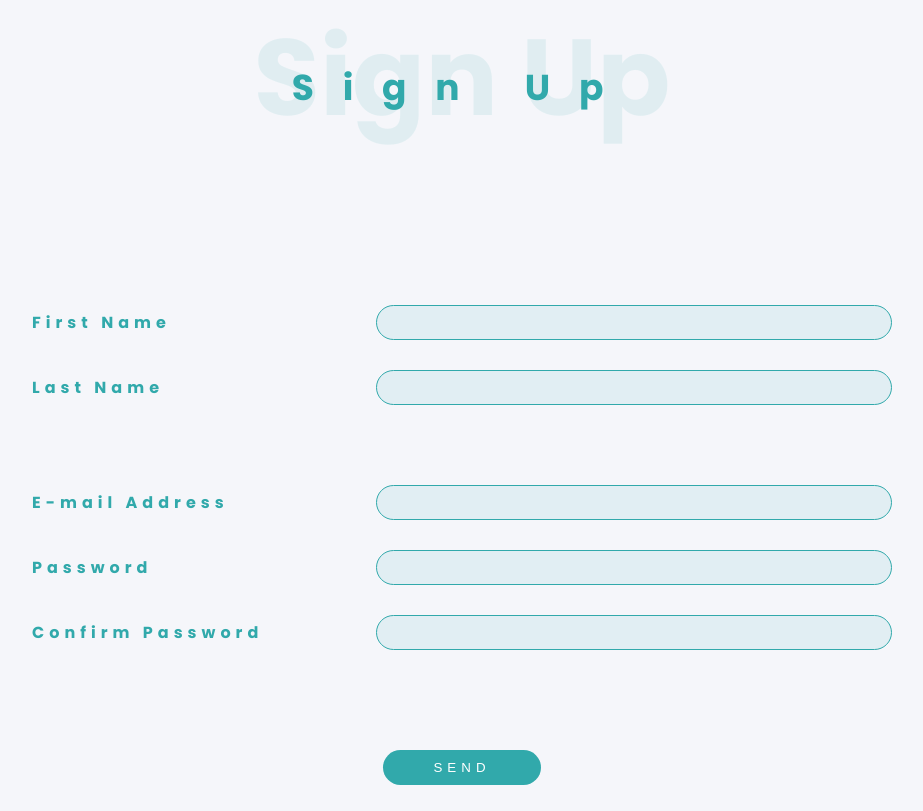
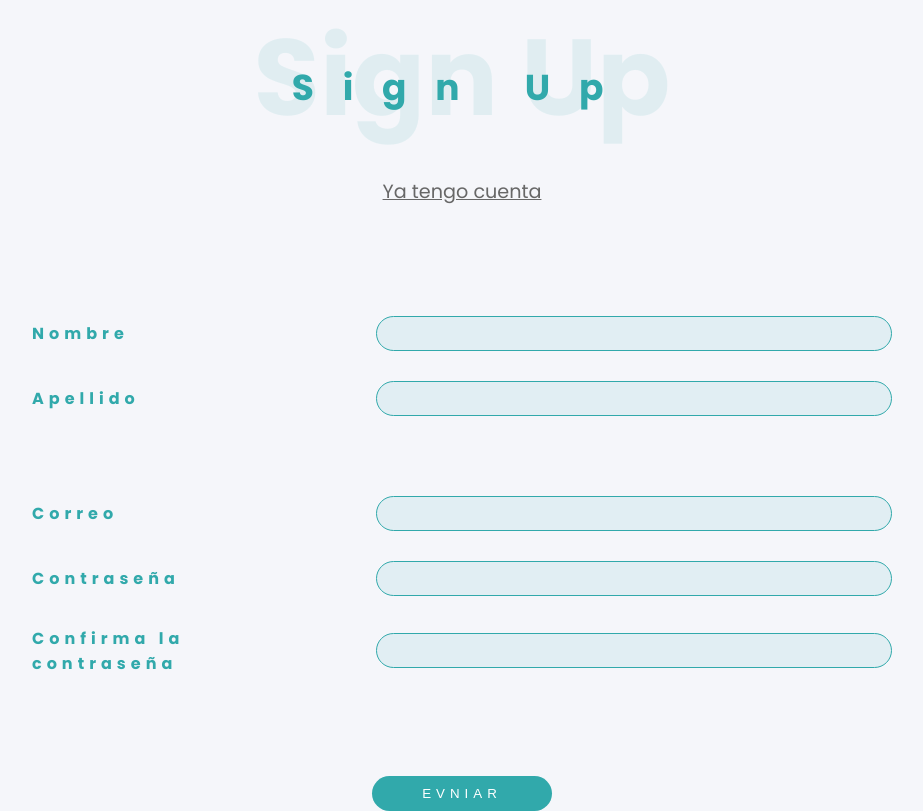
Before and after one commit to AgendaMaster/proyecto-front, a React (Create React App) app: page /sign-up in a window 1280 px wide. Shown: the whole page, without its empty margins (178-1101 px from the left). Built offline with nearby package versions, Linux system fonts and the light colour scheme.

Commit message:
Add backlinks to login and sign up

```diff
--- a/src/pages/Login.js
+++ b/src/pages/Login.js
@@ -1,4 +1,5 @@
 import React, { useState } from 'react';
+import { Link } from 'react-router-dom';
 
 // REDUX
 import { bindActionCreators } from 'redux';
@@ -53,6 +54,9 @@ const Login = ({ setSuggestions, setToken, setUser }) => {
   return (
     <form className='Login' onSubmit={handleSubmit}>
       <StyledTitle text='Sign In' level={1} color={COLOR} />
+      <Link to='/sign-up' className="BackLink">
+        Quiero crear una cuenta
+      </Link>
       <div className='Login__form'>
         <FormGroup label='E-mail' color={COLOR}>
           <input
--- a/src/pages/SignUp.js
+++ b/src/pages/SignUp.js
@@ -1,7 +1,7 @@
 import React, { useState } from 'react';
 import { StyledTitle, FormGroup } from '../components/base';
 
-import { useHistory } from 'react-router-dom';
+import { useHistory, Link } from 'react-router-dom';
 
 import { signUp } from '../api/';
 import '../sass/pages/SignUp.scss';
@@ -53,9 +53,12 @@ const SignUp = () => {
   return (
     <form className='SignUp' onSubmit={handleSubmit}>
       <StyledTitle text='Sign Up' level={1} color={COLOR} />
+      <Link to='/login' className="BackLink">
+        Ya tengo cuenta
+      </Link>
       <div className='SignUp__form'>
         <div className='SignUp__section'>
-          <FormGroup label='First Name' color={COLOR}>
+          <FormGroup label='Nombre' color={COLOR}>
             <input
               required
               type='text'
@@ -64,7 +67,7 @@ const SignUp = () => {
               data-name='firstName'
             />
           </FormGroup>
-          <FormGroup label='Last Name' color={COLOR}>
+          <FormGroup label='Apellido' color={COLOR}>
             <input
               required
               type='text'
@@ -75,7 +78,7 @@ const SignUp = () => {
           </FormGroup>
         </div>
         <div className='SignUp__section'>
-          <FormGroup label='E-mail Address' color={COLOR}>
+          <FormGroup label='Correo' color={COLOR}>
             <input
               required
               type='text'
@@ -84,7 +87,7 @@ const SignUp = () => {
               data-name='email'
             />
           </FormGroup>
-          <FormGroup label='Password' color={COLOR}>
+          <FormGroup label='Contraseña' color={COLOR}>
             <input
               required
               type='password'
@@ -93,7 +96,7 @@ const SignUp = () => {
               data-name='password'
             />
           </FormGroup>
-          <FormGroup label='Confirm Password' color={COLOR}>
+          <FormGroup label='Confirma la contraseña' color={COLOR}>
             <input
               required
               type='password'
@@ -105,7 +108,7 @@ const SignUp = () => {
         </div>
       </div>
       <div className='SignUp__footer'>
-        <Button text='Send' type='submit' color={COLOR} />
+        <Button text='Evniar' type='submit' color={COLOR} />
       </div>
     </form>
   );
--- a/src/sass/pages/Login.scss
+++ b/src/sass/pages/Login.scss
@@ -6,7 +6,7 @@
   height: 100%;
   &__form {
     padding: 20px;
-    margin-top: 20%;
+    margin-top: 10%;
   }
   &__footer {
     margin: auto;
@@ -16,3 +16,7 @@
     align-items: center;
   }
 }
+
+.BackLink {
+  color: $primary;
+}
--- a/src/sass/pages/SignUp.scss
+++ b/src/sass/pages/SignUp.scss
@@ -6,10 +6,10 @@
   height: 100%;
   &__form {
     padding: 20px;
-    margin-top: 20%;
+    margin-top: 10%;
   }
   &__section {
-      margin-bottom: 5em;
+    margin-bottom: 5em;
   }
   &__footer {
     margin: auto;
@@ -19,3 +19,13 @@
     align-items: center;
   }
 }
+
+.BackLink {
+  color: $grey-dark;
+  text-align: center;
+  display: block;
+  width: 100%;
+  margin-top: 20px;
+  font-size: 1.2em;
+  text-decoration: underline;
+}
```
